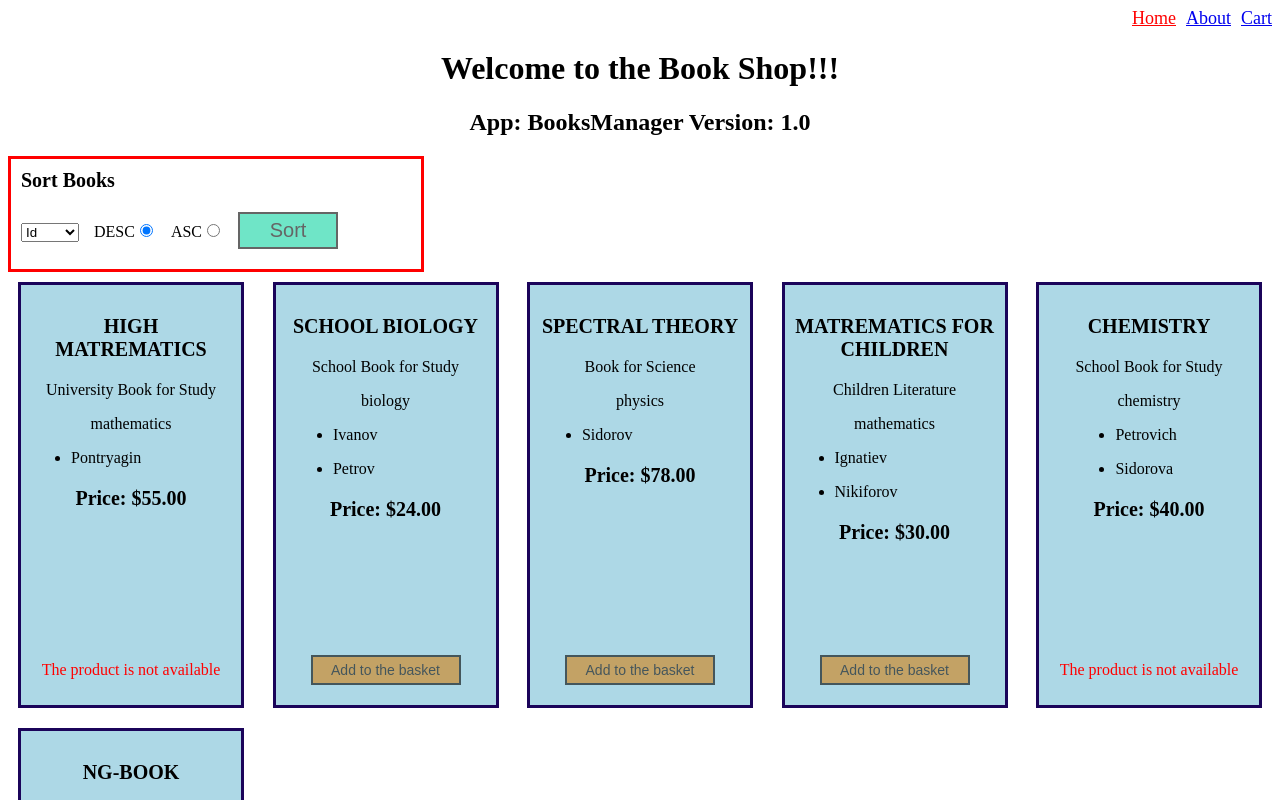
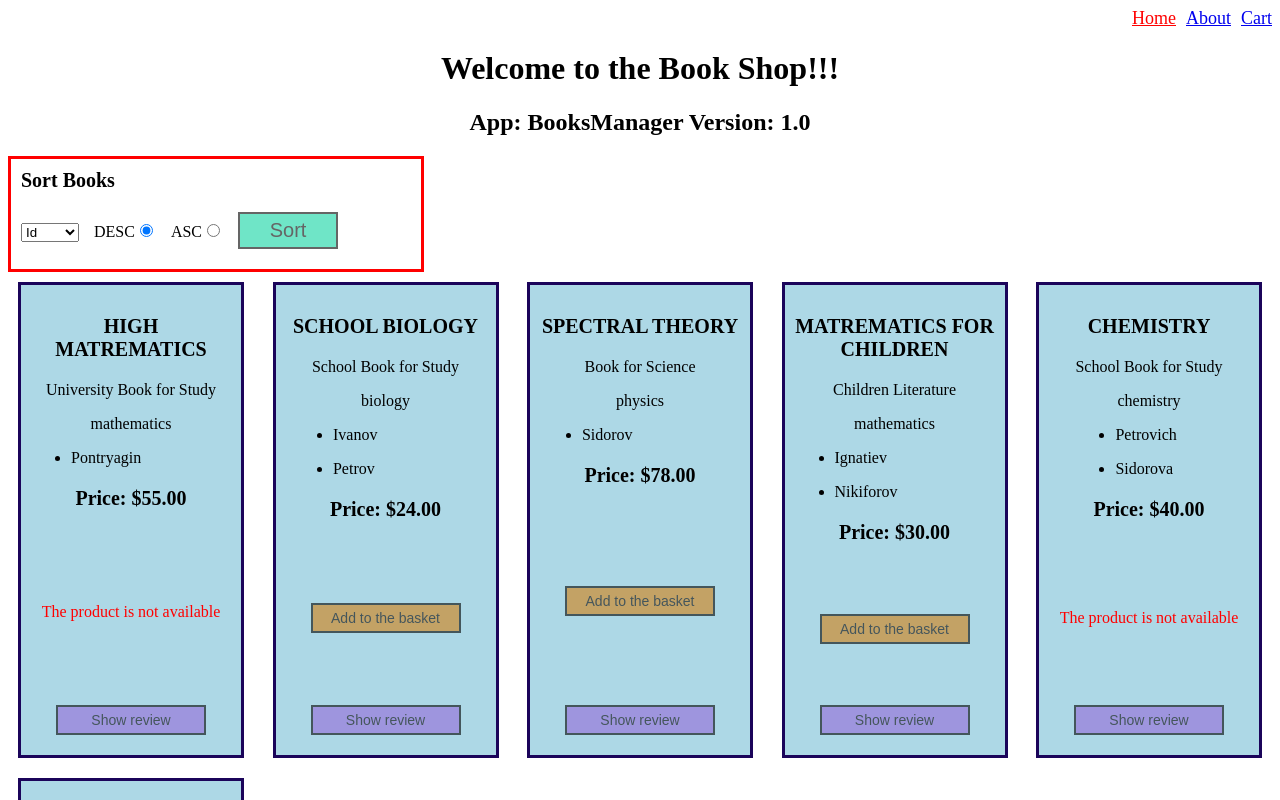
Before and after one commit to VZhyrytskiy/shop-4, an Angular app: page /home in a window 1280 px wide. Shown: the top 800 px of the page. Built offline with nearby package versions, Linux system fonts and the light colour scheme.

Commit message:
feature: add product-review component

```diff
--- /dev/null
+++ b/src/app/components/product-list/product/product-review/product-review.component.html
@@ -0,0 +1 @@
+<p>product-review works!</p>
--- /dev/null
+++ b/src/app/components/product-list/product/product-review/product-review.component.ts
@@ -0,0 +1,12 @@
+import { Component, OnInit } from '@angular/core';
+
+@Component({
+	selector: 'app-product-review',
+	templateUrl: './product-review.component.html',
+	styleUrls: ['./product-review.component.less'],
+})
+export class ProductReviewComponent implements OnInit {
+	constructor() {}
+
+	ngOnInit() {}
+}
--- a/src/app/components/product-list/product/product.component.html
+++ b/src/app/components/product-list/product/product.component.html
@@ -14,4 +14,7 @@
 	<div *ngIf="!product.isAvailable" class="not-available">
 		<p>The product is not available</p>
 	</div>
+	<button class="review-button" (click)="showReview(product.id)">
+		Show review
+	</button>
 </div>
--- a/src/app/components/product-list/product/product.component.less
+++ b/src/app/components/product-list/product/product.component.less
@@ -2,6 +2,11 @@ button {
 	&.add-button {
 		width: 150px;
 		background-color: #d37f11;
+	}
+
+	&.review-button {
+		width: 150px;
+		background-color: #956ada;
 	}
 }
 
@@ -12,7 +17,7 @@ button {
 	align-items: center;
 	justify-content: space-between;
 	width: 200px;
-	min-height: 400px;
+	min-height: 450px;
 	padding: 10px;
 	margin: 10px;
 	border: 3px solid #1b045a;
--- a/src/app/components/product-list/product/product.component.ts
+++ b/src/app/components/product-list/product/product.component.ts
@@ -17,4 +17,6 @@ export class ProductComponent implements OnInit {
 	public addProduct(id: number): void {
 		this.notifyBuyProduct.emit(id);
 	}
+
+	public showReview(id: number): void {}
 }
--- a/src/app/components/product-list/products.module.ts
+++ b/src/app/components/product-list/products.module.ts
@@ -8,6 +8,7 @@ import { CartItemComponent } from '../cart/cart-item/cart-item.component';
 import { OrderSpecifierComponent } from '../cart/order-specifier/order-specifier.component';
 import { AboutComponent } from '../about/about.component';
 import { ProductsRoutingModule } from './products-routing.module';
+import { ProductReviewComponent } from './product/product-review/product-review.component';
 
 @NgModule({
 	declarations: [
@@ -17,6 +18,7 @@ import { ProductsRoutingModule } from './products-routing.module';
 		CartItemComponent,
 		OrderSpecifierComponent,
 		AboutComponent,
+		ProductReviewComponent,
 	],
 	imports: [
 		CommonModule,
```
Also changed, not shown: src/app/components/product-list/product/product-review/product-review.component.less (added), 1 other file (tests, documents, lock files or other folders).
